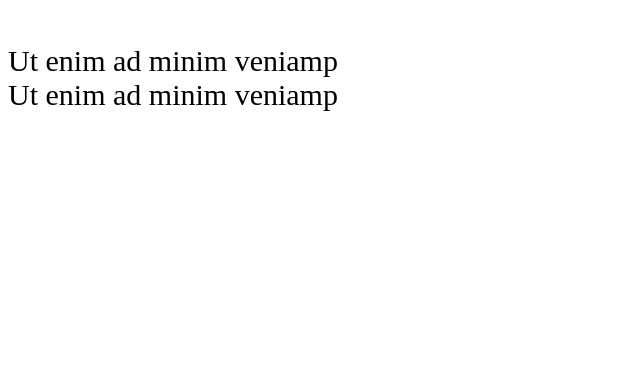
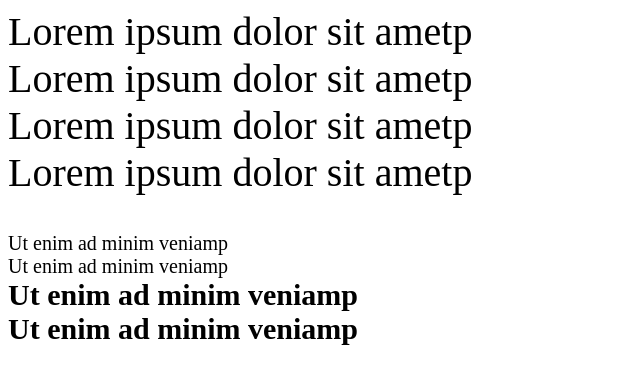
Before and after one commit to ShipovVladislav/fonthostingtest, a plain HTML site: page index.html in a window 1280 px wide. Shown: the whole page, without its empty margins (0-640 px from the left). Drawn offline with Linux system fonts and the light colour scheme.

Commit message:
Update page

```diff
--- a/index.html
+++ b/index.html
@@ -1,16 +1,27 @@
 <!DOCTYPE html>
 <html lang="en">
 <head>
-  <meta charset="UTF-8">
-  <title>Title</title>
+    <meta charset="UTF-8">
+    <title>Title</title>
 
-  <script src="https://paratype.blob.core.windows.net/fonthosting/e91dba813d9940a3036bfb67dc693b4b7c887b57/26aa231d-87ea-4710-bf52-8fa8c193670b.js"></script>
+    <script src="https://paratype.blob.core.windows.net/fonthosting/e91dba813d9940a3036bfb67dc693b4b7c887b57/26aa231d-87ea-4710-bf52-8fa8c193670b.js"></script>
+
+
 </head>
+
 <body>
 
-<br><br>
-<span style="font-family: 'Zodiac1_Normal'; font-size: 30px;">Ut enim ad minim veniamp</span><br>
-<span style="font-family: 'Futura_Light Oblique'; font-size: 30px;">Ut enim ad minim veniamp</span><br>
+<body>
+    <span style="font-family: 'Circe_Thin'; font-weight:400; font-size: 40px;">Lorem ipsum dolor sit ametp</span><br>
+    <span style="font-family: 'Circe_Thin Italic'; font-weight:400; font-size: 40px;">Lorem ipsum dolor sit ametp</span><br>
+    <span style="font-family: 'Circe_Light'; font-weight:400; font-size: 40px;">Lorem ipsum dolor sit ametp</span><br>
+    <span style="font-family: 'Circe_Regular'; font-weight:400; font-size: 40px;">Lorem ipsum dolor sit ametp</span><br>
 
+    <br><br>
+    <span style="font-family: 'Futura_Light'; font-weight:400; font-size: 20px;">Ut enim ad minim veniamp</span><br>
+    <span style="font-family: 'Futura_Book'; font-weight:400; font-size: 20px;">Ut enim ad minim veniamp</span><br>
+    <span style="font-family: 'Futura_Light'; font-weight:700; font-size: 30px;">Ut enim ad minim veniamp</span><br>
+    <span style="font-family: 'Futura_Book'; font-weight:700; font-size: 30px;">Ut enim ad minim veniamp</span><br>
+</body>
 </body>
 </html>
```
